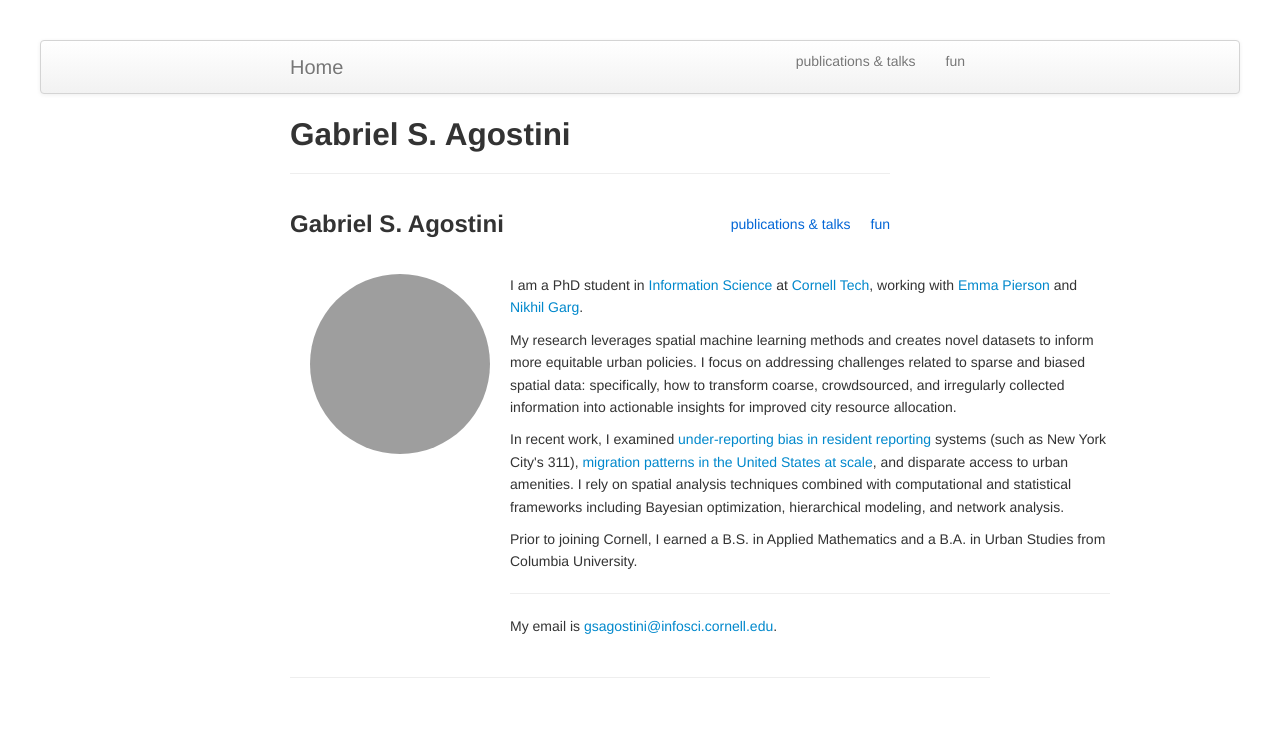
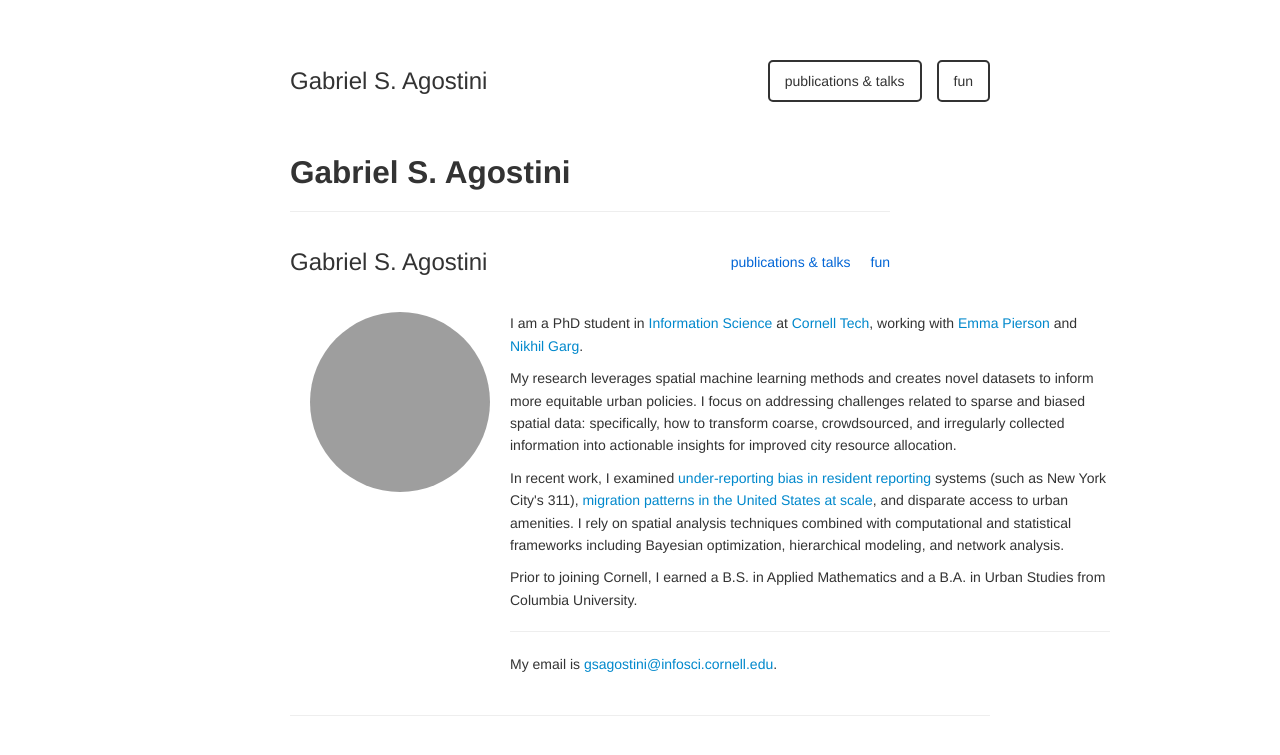
Before and after one commit to gsagostini/gsagostini.github.io, a Jekyll site: the page built from index.md, in a window 1280 px wide. Shown: the top 755 px of the page. Built offline with Jekyll 4.4.1, drawn with Linux system fonts in a browser that asks for light colours; grey boxes are pictures that could not be loaded.

Commit message:
Updating navigation bar to omit bar

```diff
--- a/_includes/themes/twitter/default.html
+++ b/_includes/themes/twitter/default.html
@@ -5,20 +5,16 @@
     <title>{{ page.title }}</title>
     {% if page.description %}<meta name="description" content="{{ page.description }}">{% endif %}
     <meta name="author" content="{{ site.author.name }}">
-
     <!-- Enable responsive viewport -->
     <meta name="viewport" content="width=device-width, initial-scale=1.0">
-
     <!-- Le HTML5 shim, for IE6-8 support of HTML elements -->
     <!--[if lt IE 9]>
       <script src="http://html5shim.googlecode.com/svn/trunk/html5.js"></script>
     <![endif]-->
-
     <!-- Le styles -->
     <link href="{{ ASSET_PATH }}/bootstrap/css/bootstrap.2.2.2.min.css" rel="stylesheet">
     <link href="{{ ASSET_PATH }}/css/style.css?body=1" rel="stylesheet" type="text/css" media="all">
     <link href="{{ ASSET_PATH }}/css/kbroman.css" rel="stylesheet" type="text/css" media="all">
-
     <!-- Le fav and touch icons -->
     <link rel="shortcut icon" type="image/x-icon" href="favicon.ico">
 
@@ -26,9 +22,71 @@
     <link href="{{ BASE_PATH }}{{ site.JB.atom_path }}" type="application/atom+xml" rel="alternate" title="Sitewide ATOM Feed">
     <link href="{{ BASE_PATH }}{{ site.JB.rss_path }}" type="application/rss+xml" rel="alternate" title="Sitewide RSS Feed">
 
+    <style>
+      .header-nav {
+        display: flex;
+        justify-content: space-between;
+        align-items: center;
+        padding: 20px 0;
+        margin-bottom: 30px;
+      }
+      .name-title {
+        font-size: 28px;
+        font-weight: 500;
+        margin: 0;
+      }
+      .name-title a {
+        text-decoration: none;
+        color: #333;
+      }
+      .nav-buttons {
+        display: flex;
+        gap: 15px;
+      }
+      .nav-button {
+        padding: 8px 15px;
+        border: 2px solid #333;
+        border-radius: 5px;
+        text-decoration: none;
+        font-weight: 500;
+        transition: all 0.3s ease;
+        background-color: transparent;
+      }
+      .publications-button {
+        color: #333;
+      }
+      .publications-button:hover {
+        background-color: #333;
+        color: white;
+      }
+      .fun-button {
+        color: #333;
+      }
+      .fun-button:hover {
+        background-color: #ff5e5e;
+        border-color: #ff5e5e;
+        color: white;
+        box-shadow: 0 0 10px rgba(255, 94, 94, 0.5);
+      }
+      /* Remove the default navbar styles */
+      .navbar, .navbar-inner {
+        display: none;
+      }
+    </style>
   </head>
+  <body>
+    <!-- Replace the bootstrap navbar with our custom header -->
+    <div class="container-narrow">
+      <div class="header-nav">
+        <h1 class="name-title"><a href="{{ HOME_PATH }}">Gabriel S. Agostini</a></h1>
+        <div class="nav-buttons">
+          <a href="{{ BASE_PATH }}/pages/publications_and_talks.html" class="nav-button publications-button">publications & talks</a>
+          <a href="{{ BASE_PATH }}/pages/fun.html" class="nav-button fun-button">fun</a>
+        </div>
+      </div>
+    </div>
 
-  <body>
+    <!-- Hide the old navbar by using display:none in the CSS above -->
     <div class="navbar">
       <div class="navbar-inner">
         <div class="container-narrow">
@@ -42,9 +100,7 @@
         </div>
       </div>
     </div>
-
     <div class="container-narrow">
-
       <div class="content">
         {{ content }}
       </div>
@@ -53,9 +109,7 @@
         <p><small>
         </small></p>
       </footer>
-
     </div>
-
     {% include JB/analytics %}
   </body>
 </html>
```
